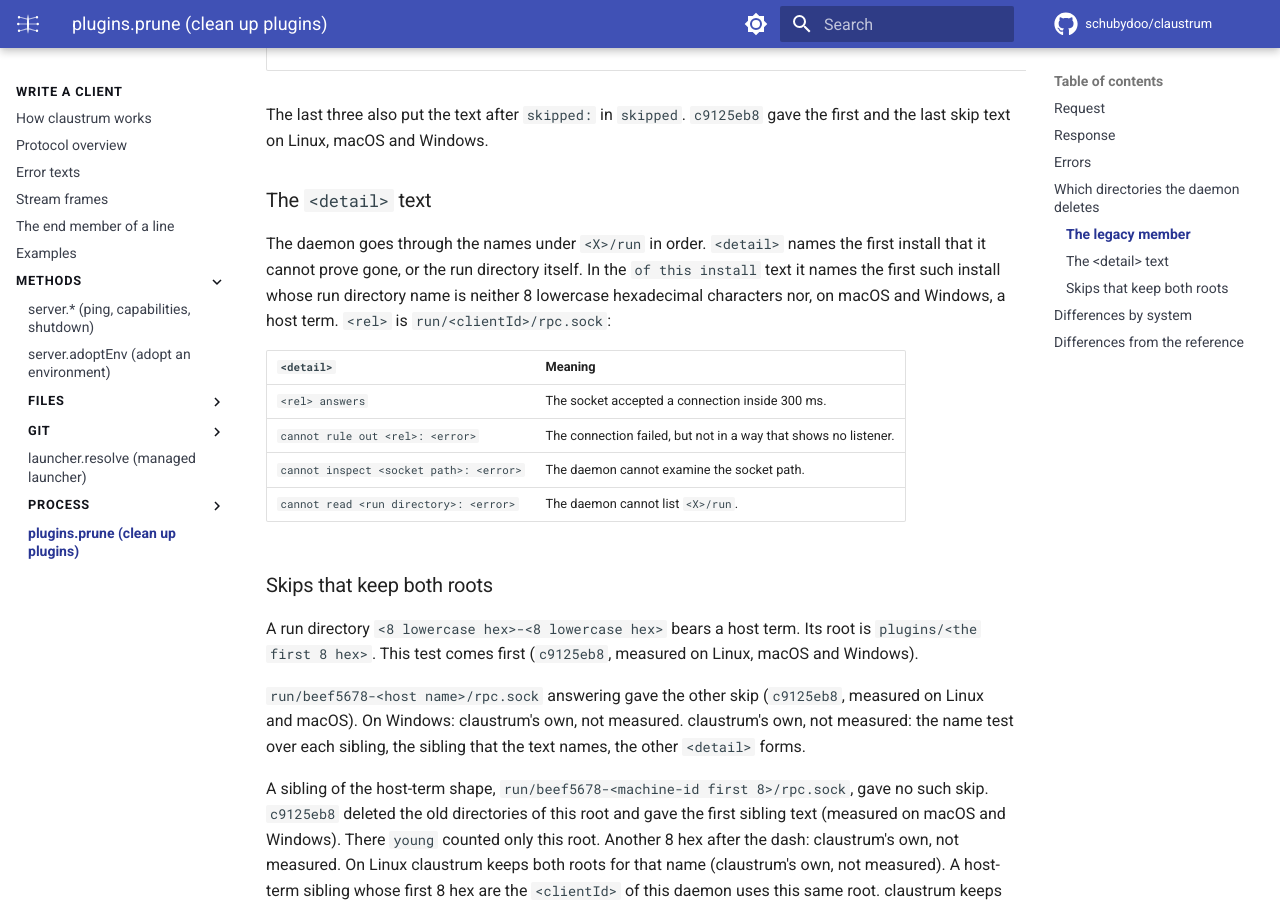
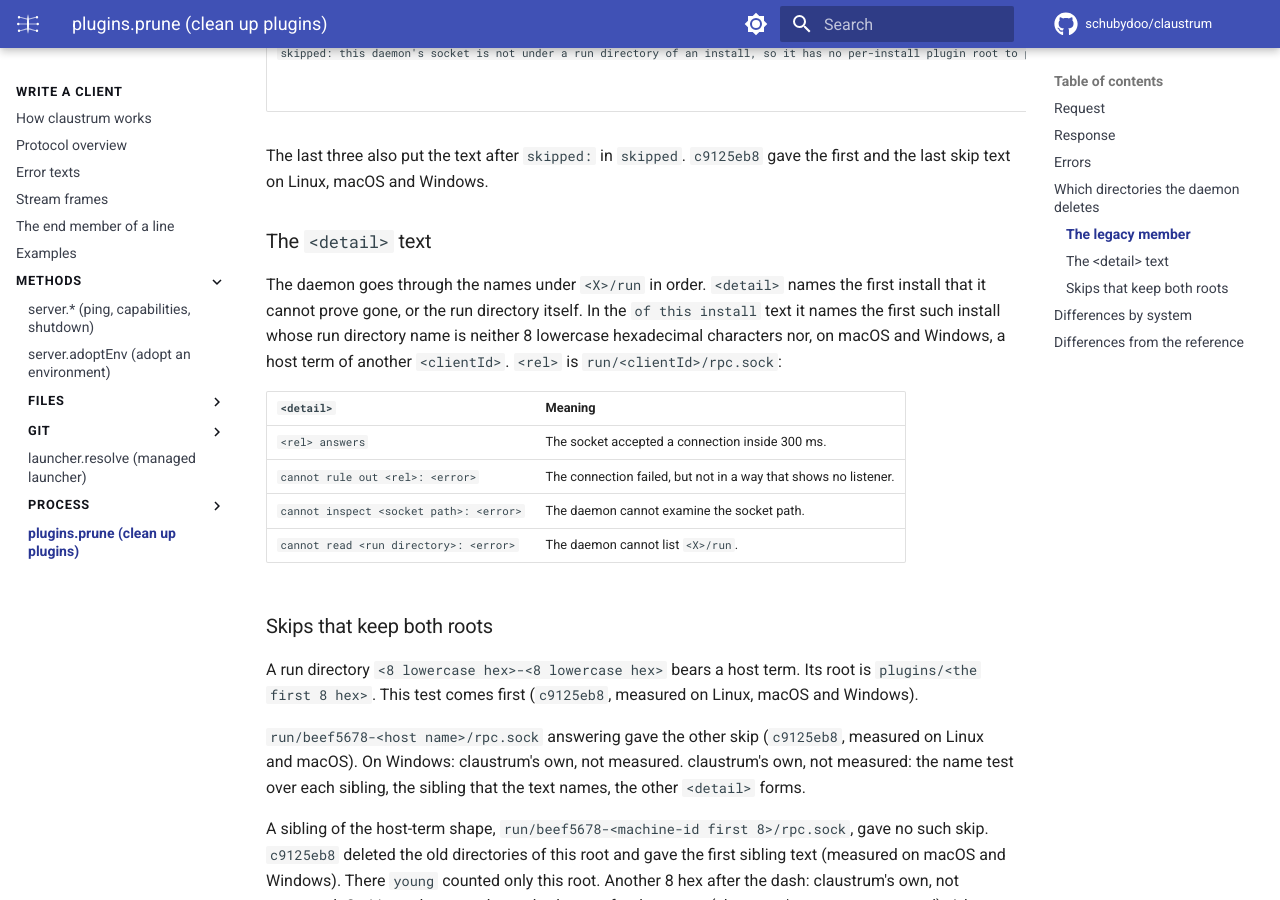
Before and after one commit to schubydoo/claustrum, an MkDocs documentation site: the page built from docs/protocol/plugins-prune.md, in a window 1280 px wide and 900 px high, scrolled down 3095 px. Built offline with MkDocs 1.6.1 and Material for MkDocs 9.7.7, drawn with Linux system fonts in a browser that asks for light colours; comment, search, counter and statistics services are not loaded.

Commit message:
docs(plugins): name the sibling of another client id in the host-term skip rule
A host-term sibling that shares this root still gets the text of this
install and spares both roots, so the page and the changeset now say "a
host term of another client id".

Co-Authored-By: Claude Opus 5.5 <noreply@anthropic.com>

```diff
--- a/docs/protocol/plugins-prune.md
+++ b/docs/protocol/plugins-prune.md
@@ -70,7 +70,7 @@ Except at [two skips](#skips-that-keep-both-roots), the daemon goes through the
 | `absent` | The daemon cannot examine the shared root, for example a missing one. |
 | `swept` | The daemon went through the shared root. |
 | `skipped: another daemon is running (<detail>); its sessions may use the shared legacy dirs` | Another daemon runs, or the daemon cannot exclude one. It does not show that the shared root exists. |
-| `skipped: another daemon of this install may be running (<detail>); its sessions may use the same dirs` | As above, for any such daemon whose run directory name is neither 8 lowercase hexadecimal characters nor, on macOS and Windows, a host term. |
+| `skipped: another daemon of this install may be running (<detail>); its sessions may use the same dirs` | As above, for any such daemon whose run directory name is neither 8 lowercase hexadecimal characters nor, on macOS and Windows, a host term of another `<clientId>`. |
 | `skipped: machines share this home (this daemon's run directory bears a host term), and another machine's sessions cannot be seen from here` | A [host term](#skips-that-keep-both-roots). |
 | `skipped: this daemon's socket is not under a run directory of an install, so it has no per-install plugin root to prune` | The daemon has no plugin roots. |
 
@@ -78,7 +78,7 @@ The last three also put the text after `skipped: ` in `skipped`. `c9125eb8` gave
 
 ### The `<detail>` text
 
-The daemon goes through the names under `<X>/run` in order. `<detail>` names the first install that it cannot prove gone, or the run directory itself. In the `of this install` text it names the first such install whose run directory name is neither 8 lowercase hexadecimal characters nor, on macOS and Windows, a host term. `<rel>` is `run/<clientId>/rpc.sock`:
+The daemon goes through the names under `<X>/run` in order. `<detail>` names the first install that it cannot prove gone, or the run directory itself. In the `of this install` text it names the first such install whose run directory name is neither 8 lowercase hexadecimal characters nor, on macOS and Windows, a host term of another `<clientId>`. `<rel>` is `run/<clientId>/rpc.sock`:
 
 | `<detail>` | Meaning |
 |---|---|
```
Also changed, not shown: .changeset/prune-skip-texts.md (+1 -1 lines), 1 other file.
